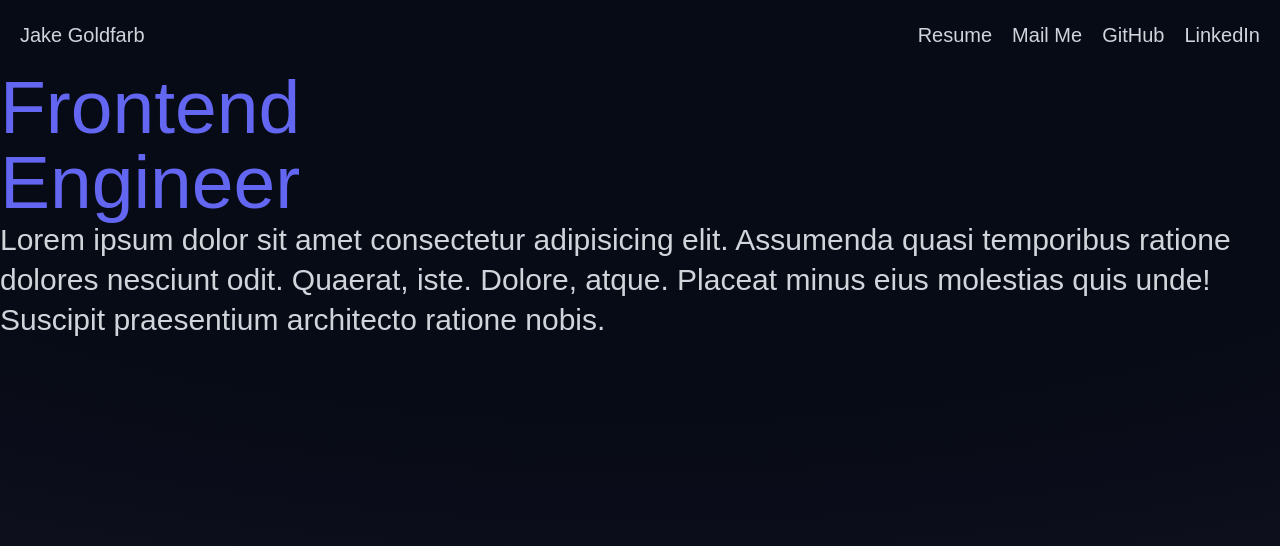
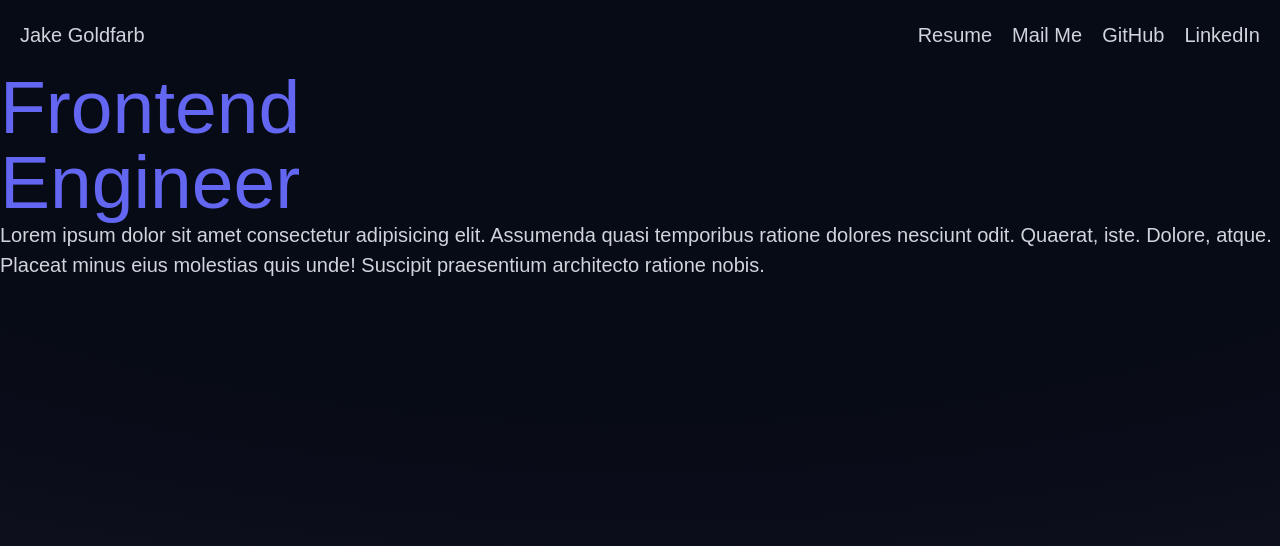
Before and after one commit to goldeei/portfolio, a Next.js app: page / in a window 1280 px wide. Shown: the top 546 px of the page. Built offline with nearby package versions, Linux system fonts and the light colour scheme.

Commit message:
Update layout in page.tsx: enhance container styling and adjust text formatting for improved presentation

```diff
--- a/src/app/page.tsx
+++ b/src/app/page.tsx
@@ -2,15 +2,15 @@ import { Header } from '@/components';
 
 export default function Home() {
   return (
-    <div className="">
+    <div className="max-w-7xl mx-auto">
       <Header />
 
       <main className="">
         <div>
           <p className="text-primary text-6xl font-medium">
-            Frontend <br /> Engineer
+            Frontend<br />Engineer
           </p>
-          <p className="text-muted text-2xl">
+          <p >
             Lorem ipsum dolor sit amet consectetur adipisicing elit. Assumenda quasi temporibus ratione dolores nesciunt
             odit. Quaerat, iste. Dolore, atque. Placeat minus eius molestias quis unde! Suscipit praesentium architecto
             ratione nobis.
```
